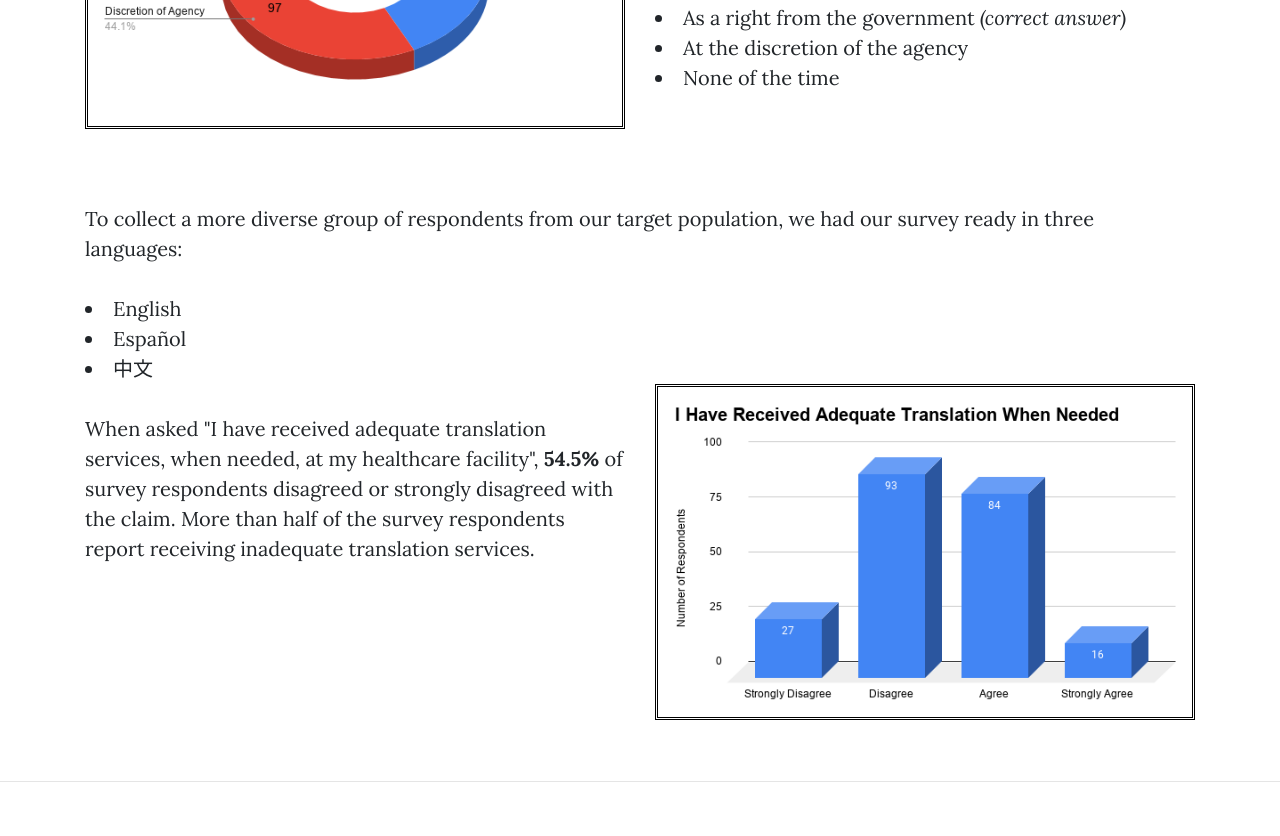
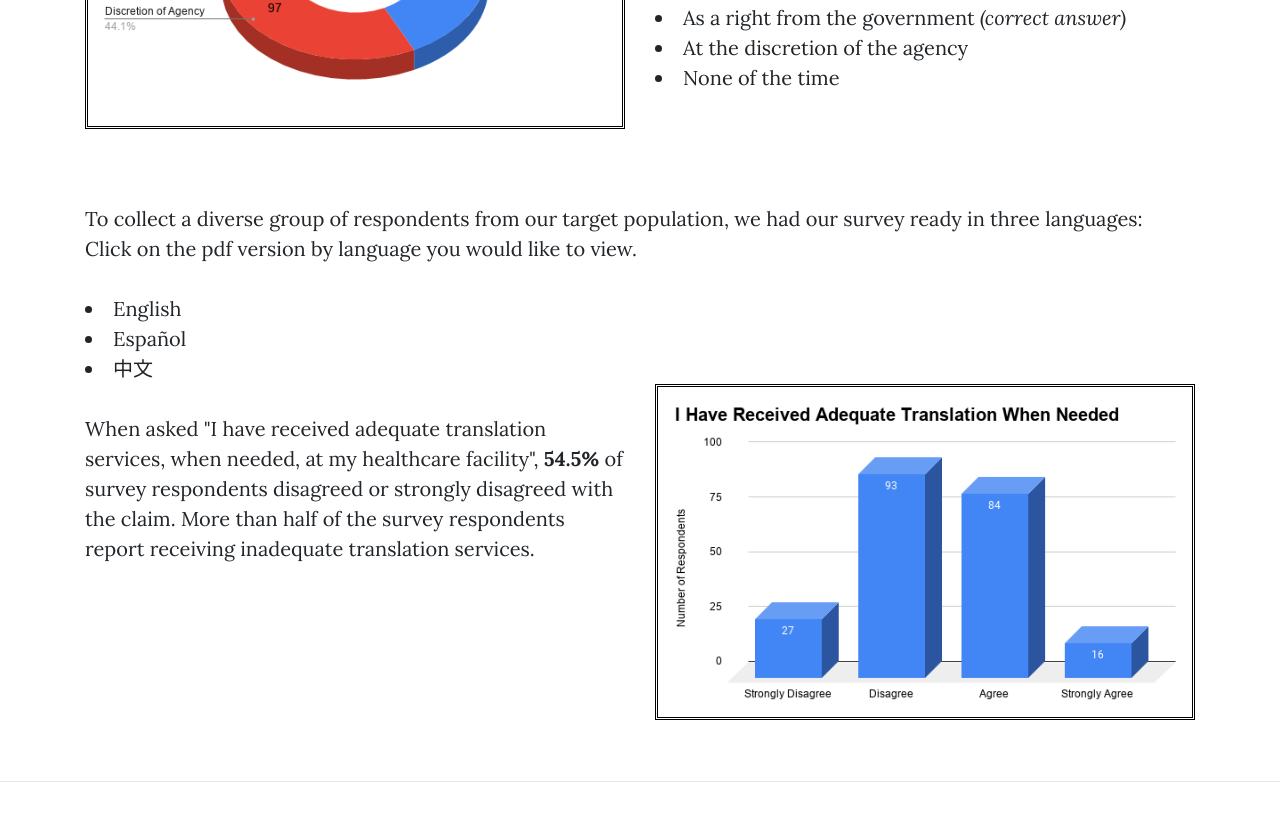
Before and after one commit to TFA2020/TFA2020.github.io, a website: page statistics.html in a window 1280 px wide. Shown: the part 924-1760 px from the top of the page. Drawn offline with nearby package versions, Linux system fonts and the light colour scheme.

Commit message:
Update statistics.html

```diff
--- a/statistics.html
+++ b/statistics.html
@@ -146,8 +146,11 @@
         <br>
       </div>
       <br>
-      <div class="col-12">
-        <p>To collect a more diverse group of respondents from our target population, we had our survey ready in three languages:</p>
+      <div class="col-12 mx-auto">
+        <p>To collect a diverse group of respondents from our target population, we had our survey ready in three languages:
+        <br>Click on the pdf version by language you would like to view.</p>
+      </div>
+      <div class="col-12 mx-auto">
         <li><a href="./pdf/english_survey.pdf">English</a></li>
         <li><a href="./pdf/spanish_survey.pdf">Español</a></li>
         <li><a href="./pdf/chinese_survey.pdf">中文</a></li>
```
